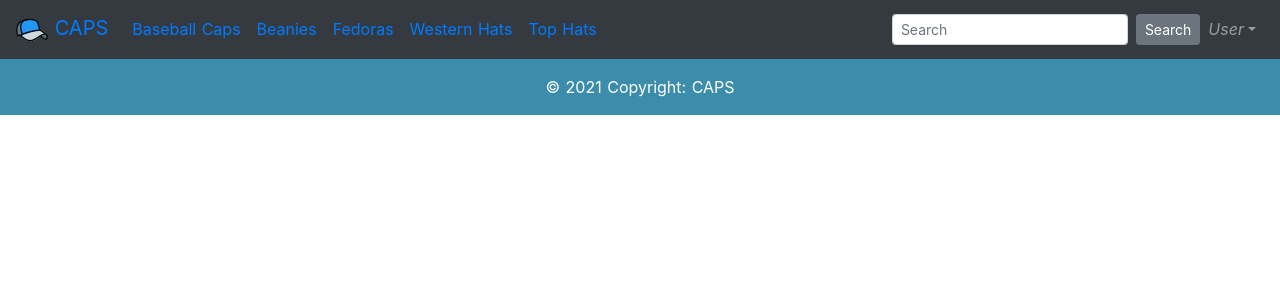
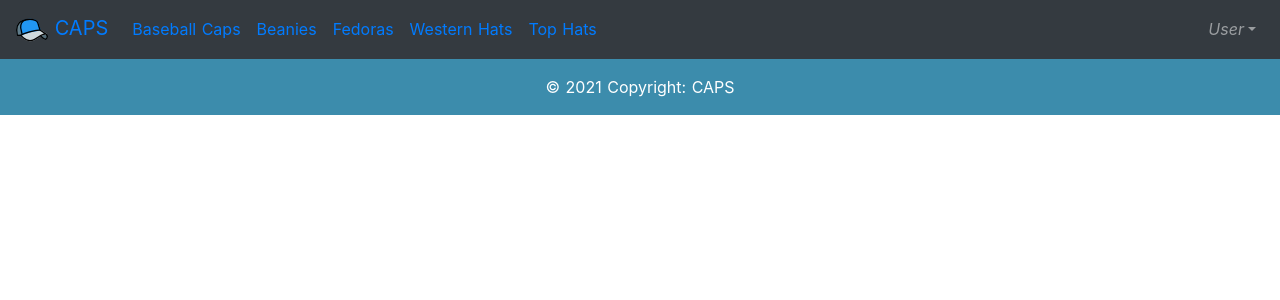
Before and after one commit to rkylerd/IT410Final, a Nuxt app: page /profile in a window 1280 px wide. Shown: the top 300 px of the page. Built offline with nearby package versions, Linux system fonts and the light colour scheme.

Commit message:
added search functionality

```diff
--- a/components/shared/CapType.vue
+++ b/components/shared/CapType.vue
@@ -31,6 +31,7 @@
 export default {
     methods: {
         changeType(data) {
+            this.$store.commit('setSearchText', "");
             this.$store.commit('setCategory', data);
         }
     }
--- a/components/shared/Header.vue
+++ b/components/shared/Header.vue
@@ -35,17 +35,6 @@
 
         <!-- Right aligned nav items -->
         <b-navbar-nav class="ml-auto">
-          <b-nav-form>
-            <b-form-input
-              size="sm"
-              class="mr-sm-2"
-              placeholder="Search"
-            ></b-form-input>
-            <b-button size="sm" class="my-2 my-sm-0" type="submit"
-              >Search</b-button
-            >
-          </b-nav-form>
-
           <b-nav-item-dropdown right>
             <!-- Using 'button-content' slot -->
             <template #button-content>
--- a/pages/index.vue
+++ b/pages/index.vue
@@ -8,6 +8,12 @@
           <h3 class="category">Displaying category: {{this.$store.getters['category']}}</h3>
       </div>
       <hr>
+
+        <b-form class="search-container" @submit.prevent="search()">
+          <b-form-input v-model="searchText" placeholder="baseball, beanies, top-hats"></b-form-input>
+          <b-button variant="outline-primary" type="submit">Search</b-button>
+        </b-form>
+
       <cap-list />
     </div>
   </div>
@@ -23,6 +29,19 @@ export default {
     Hero,
     CapType,
   },
+
+  data() {
+    return {
+      searchText: "",
+    }
+  },
+
+  methods: {
+    search() {
+      this.$store.commit('setCategory', 'all');
+      this.$store.commit('setSearchText', this.searchText);
+    }
+  }
 }
 </script>
 
@@ -74,10 +93,23 @@ export default {
   text-transform: capitalize;
 }
 
+.search-container {
+  width: 50%;
+  padding-left: 5%;
+  display: flex;
+}
+
 @media only screen and (max-width: 550px) {
   .cap-text {
     font-size: 1.5rem;
   }
+
+  .search-container {
+    width: 90%;
+    padding-left: 0;
+    padding: 0 5%;
+    margin: 0 auto;
+  }
 }
 
 </style>
--- a/store/index.js
+++ b/store/index.js
@@ -61,11 +61,19 @@ export const mutations = {
     },
     setCategory(state, data) {
         state.category = data;
+    },
+    setSearchText(state, data) {
+        state.searchText = data;
     }
 }
 
 export const getters = {
     caps(state) {
+        if (state.searchText != "") {
+            return state.caps.filter((item) => {
+                return item.name.toLowerCase().includes(state.searchText.toLowerCase());
+            })
+        }
         if (state.category != 'all') {
             return state.caps.filter((item) => {
                 return item.category == state.category;
```
